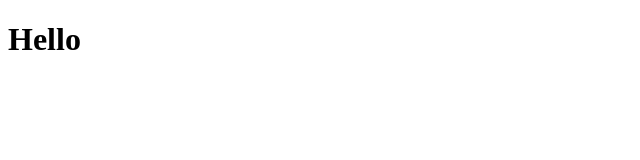
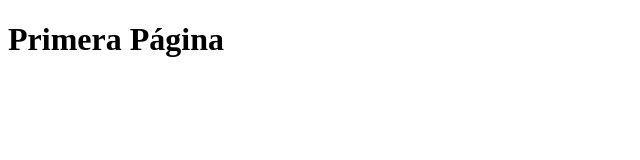
Before and after one commit to helmerhdez/git-curso, a plain HTML site: page index.html in a window 1280 px wide. Shown: the whole page, without its empty margins (0-640 px from the left). Drawn offline with Linux system fonts and the light colour scheme.

Commit message:
Cambia linea de codigo

```diff
--- a/index.html
+++ b/index.html
@@ -6,6 +6,6 @@
     <title>Document</title>
   </head>
   <body>
-    <h1>Hello</h1>
+    <h1>Primera Página</h1>
   </body>
 </html>
```
